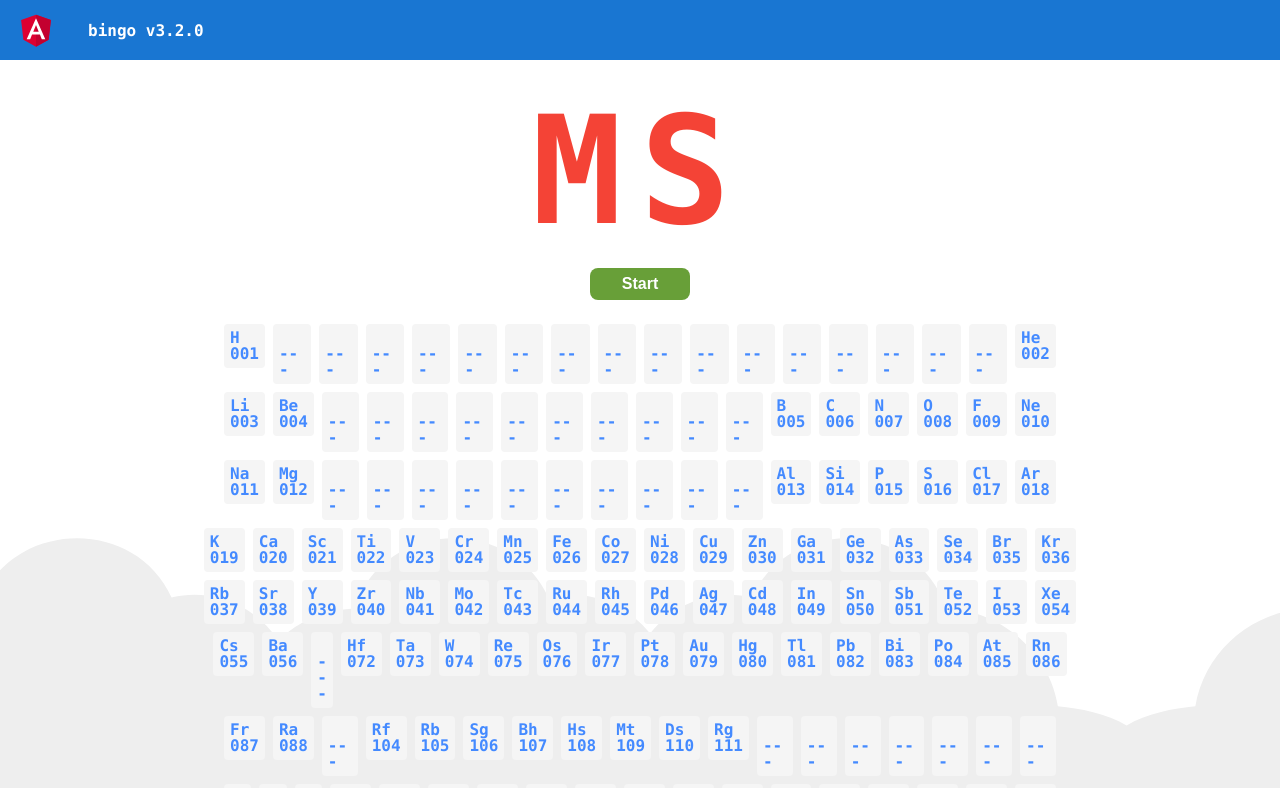
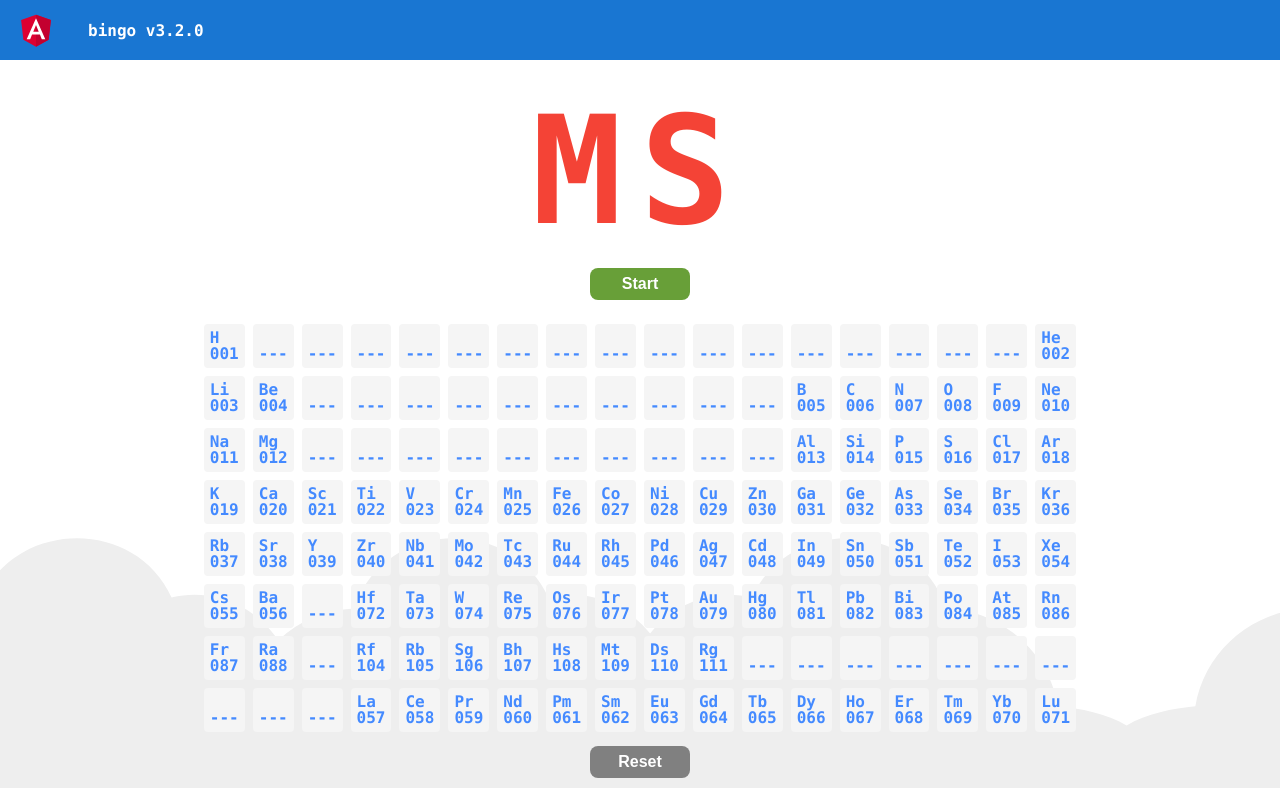
Before and after one commit to masaxsuzu/bingo, an Angular app: page / in a window 1280 px wide. Shown: the top 788 px of the page. Built offline with nearby package versions, Linux system fonts and the light colour scheme.

Commit message:
Fix style

```diff
--- a/src/app/pages/home/home.component.less
+++ b/src/app/pages/home/home.component.less
@@ -47,7 +47,6 @@ p {
     display: flex;
     margin: 32px auto;
     padding: 0 16px;
-    max-width: 960px;
     flex-direction: column;
     align-items: center;
 }
@@ -140,14 +139,10 @@ button.spin.stop {
 
 .history-container {
     margin-top: 20px;
-    display: flex;
     justify-content: center;
-    flex-wrap: wrap;
-    max-width: 840px;
 }
 
 .history {
-    display: flex;
     justify-content: center;
     align-items: center;
     font-weight: 600;
```
